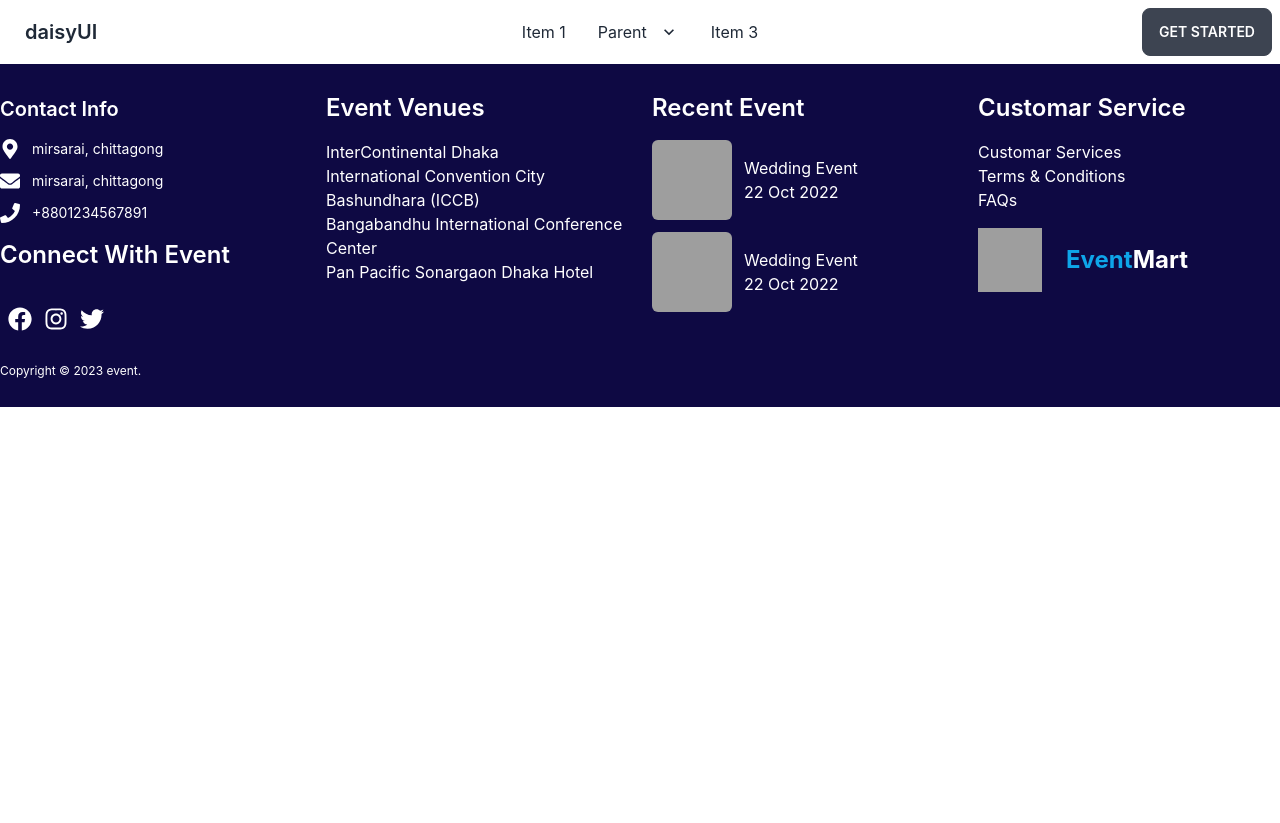
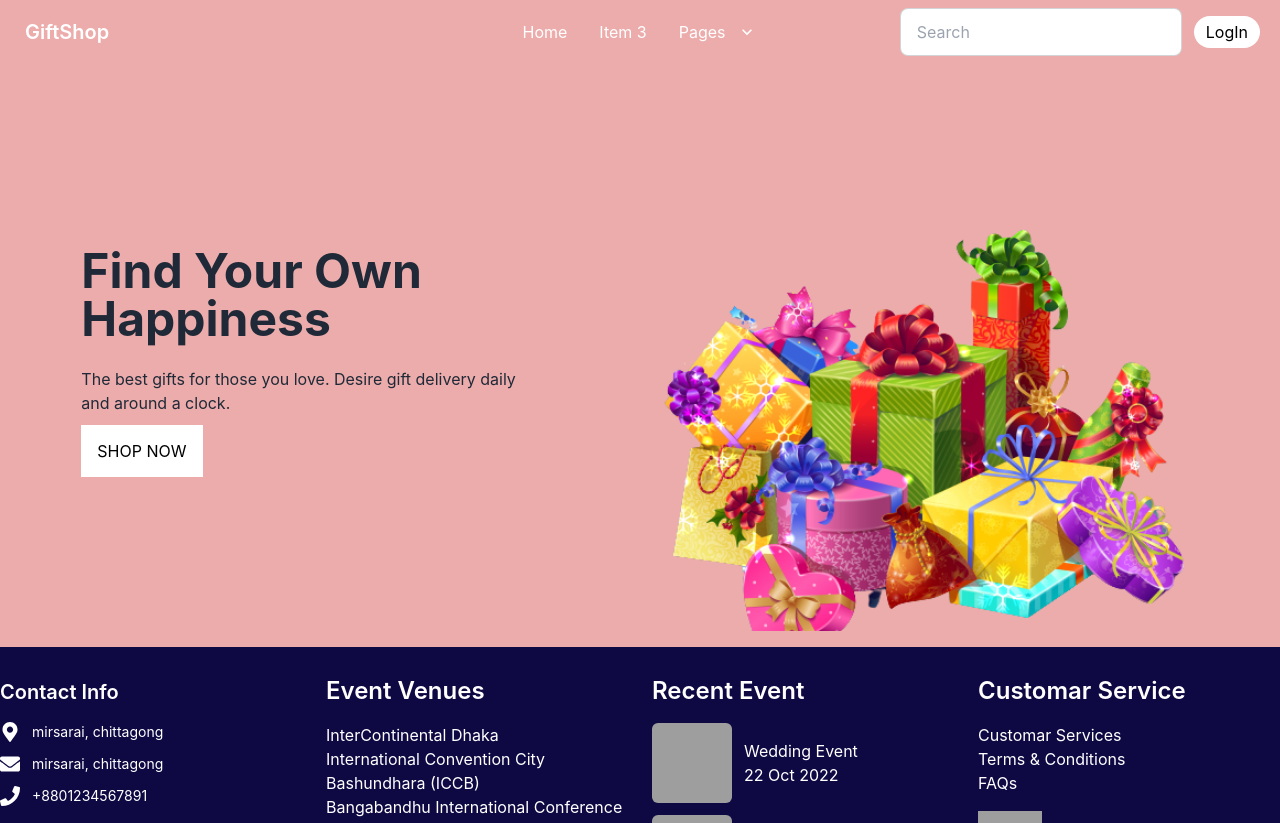
Before and after one commit to ShakilTalukder07/gift-shop, a React (Create React App) app: page / in a window 1280 px wide. Shown: the top 823 px of the page. Before the commit the page ends 800 px from the top, so only its background shows below. Built offline with nearby package versions, Linux system fonts and the light colour scheme; grey boxes are pictures that could not be loaded.

Commit message:
banner complete

```diff
--- /dev/null
+++ b/src/Layout/Layout.js
@@ -0,0 +1,16 @@
+import React from 'react';
+import Navbar from '../components/Navbar/Navbar';
+import { Outlet } from 'react-router-dom';
+import Footer from '../components/Footer/Footer';
+
+const Layout = () => {
+    return (
+        <div>
+            <Navbar></Navbar>
+            <Outlet></Outlet>
+            <Footer></Footer>
+        </div>
+    );
+};
+
+export default Layout;
--- a/src/components/Footer/Footer.js
+++ b/src/components/Footer/Footer.js
@@ -29,9 +29,9 @@
                             <div className='mt-4'>
                                 <h4 className="text-2xl capitalize mb-4 font-semibold">connect with event</h4>
                                 <ul className='navbar gap-3'>
-                                    <li> <a href="https://www.facebook.com" target="_blank" ><FaFacebook size={24} /></a> </li>
-                                    <li> <a href="https://www.instagram.com" target="_blank" > <FaInstagram size={24} /> </a> </li>
-                                    <li> <a href="https://twitter.com" target='_blank' ><FaTwitter size={24} /></a> </li>
+                                    <li> <Link to="https://www.facebook.com" target="_blank" ><FaFacebook size={24} /></Link> </li>
+                                    <li> <Link to="https://www.instagram.com" target="_blank" > <FaInstagram size={24} /> </Link> </li>
+                                    <li> <Link to="https://twitter.com" target='_blank' ><FaTwitter size={24} /></Link> </li>
                                 </ul>
                                 <p className='text-xs mt-3'>Copyright &copy; 2023 event.</p>
                             </div>
@@ -86,9 +86,8 @@
                             <div className='mt-4'>
                                 <div className="flex items-center gap-6">
                                     <img src="https://i.ibb.co/khpBckc/f67.png" alt="" className='h-16 w-16' />
-                                    <h4 className="text-2xl font-bold"> <span className='text-[#0EA5E9]'>Event</span>Mart</h4>
+                                    <h4 className="text-2xl font-bold"> <span className='text-[#0EA5E9]'>Gift</span>Shop</h4>
                                 </div>
-                                <p id="google_translate_element" className='text-sm mt-3 text-justify'></p>
                             </div>
                         </div>
                     </div>
--- a/src/components/Navbar/Navbar.js
+++ b/src/components/Navbar/Navbar.js
@@ -1,49 +1,51 @@
 import React from 'react';
+import { Link } from 'react-router-dom';
 
 const Navbar = () => {
     return (
         <div>
-            <div className="navbar bg-base-100">
+            <div className="navbar bg-[#ECACAB]">
                 <div className="navbar-start">
                     <div className="dropdown">
                         <label tabIndex={0} className="btn btn-ghost lg:hidden">
                             <svg xmlns="http://www.w3.org/2000/svg" className="h-5 w-5" fill="none" viewBox="0 0 24 24" stroke="currentColor"><path strokeLinecap="round" strokeLinejoin="round" strokeWidth="2" d="M4 6h16M4 12h8m-8 6h16" /></svg>
                         </label>
-                        <ul tabIndex={0} className="menu menu-compact dropdown-content mt-3 p-2 shadow bg-base-100 rounded-box w-52">
-                            <li><a>Item 1</a></li>
-                            <li tabIndex={0}>
-                                <a className="justify-between">
-                                    Parent
-                                    <svg className="fill-current" xmlns="http://www.w3.org/2000/svg" width="24" height="24" viewBox="0 0 24 24"><path d="M8.59,16.58L13.17,12L8.59,7.41L10,6L16,12L10,18L8.59,16.58Z" /></svg>
-                                </a>
-                                <ul className="p-2">
-                                    <li><a>Submenu 1</a></li>
-                                    <li><a>Submenu 2</a></li>
+                        <ul tabIndex={0} className="menu menu-compact dropdown-content mt-3 p-2 shadow bg-white rounded-box w-52">
+                            <li className='text-black'><Link>Home</Link></li>
+                            <li className='text-black'><Link>Item 3</Link></li>
+                            <li className='text-black' tabIndex={0}>
+                                <Link>
+                                    Pages
+                                    <svg className="fill-current" xmlns="http://www.w3.org/2000/svg" width="20" height="20" viewBox="0 0 24 24"><path d="M7.41,8.58L12,13.17L16.59,8.58L18,10L12,16L6,10L7.41,8.58Z" /></svg>
+                                </Link>
+                                <ul className="p-2 text-black bg-white">
+                                    <li><Link>About Us</Link></li>
+                                    <li><Link>Contact</Link></li>
                                 </ul>
                             </li>
-                            <li><a>Item 3</a></li>
                         </ul>
                     </div>
-                    <a className="btn btn-ghost normal-case text-xl">daisyUI</a>
+                    <Link className="btn btn-ghost normal-case text-xl text-white">GiftShop</Link>
                 </div>
                 <div className="navbar-center hidden lg:flex">
                     <ul className="menu menu-horizontal px-1">
-                        <li><a>Item 1</a></li>
-                        <li tabIndex={0}>
-                            <a>
-                                Parent
+                        <li className='text-white'><Link>Home</Link></li>
+                        <li className='text-white'><Link>Item 3</Link></li>
+                        <li className='text-white' tabIndex={0}>
+                            <Link>
+                                Pages
                                 <svg className="fill-current" xmlns="http://www.w3.org/2000/svg" width="20" height="20" viewBox="0 0 24 24"><path d="M7.41,8.58L12,13.17L16.59,8.58L18,10L12,16L6,10L7.41,8.58Z" /></svg>
-                            </a>
-                            <ul className="p-2">
-                                <li><a>Submenu 1</a></li>
-                                <li><a>Submenu 2</a></li>
+                            </Link>
+                            <ul className="p-2 text-black bg-white z-10">
+                                <li><Link>About Us</Link></li>
+                                <li><Link>Contact</Link></li>
                             </ul>
                         </li>
-                        <li><a>Item 3</a></li>
                     </ul>
                 </div>
                 <div className="navbar-end">
-                    <a className="btn">Get started</a>
+                    <input type="text" placeholder="Search" className="input input-bordered" />
+                    <Link className='bg-white text-black px-3 py-1 mx-3 rounded-3xl'>LogIn</Link>
                 </div>
             </div>
         </div>
--- /dev/null
+++ b/src/pages/Home/Banner/Banner.js
@@ -0,0 +1,22 @@
+import React from 'react';
+import giftBox from '../../../assets/giftBox.png'
+import { Link } from 'react-router-dom';
+
+const Banner = () => {
+    return (
+        <div>
+            <div className="hero bg-[#ECACAB]">
+                <div className="hero-content flex-col lg:flex-row-reverse">
+                    <img className='w-full md:w-1/2 lg:w-1/2 h-full' src={giftBox} alt=''/>
+                    <div className='w-full md:w-1/2 lg:w-1/2'>
+                        <h1 className="text-5xl font-bold">Find Your Own Happiness</h1>
+                        <p className="py-6">The best gifts for those you love. Desire gift delivery daily <br /> and around a clock.</p>
+                        <Link className="bg-white text-black p-4">SHOP NOW</Link>
+                    </div>
+                </div>
+            </div>
+        </div>
+    );
+};
+
+export default Banner;
--- /dev/null
+++ b/src/pages/Home/Home/Home.js
@@ -0,0 +1,12 @@
+import React from 'react';
+import Banner from '../Banner/Banner';
+
+const Home = () => {
+    return (
+        <div>
+            <Banner></Banner>
+        </div>
+    );
+};
+
+export default Home;
--- a/src/routes/Routes.js
+++ b/src/routes/Routes.js
@@ -1,6 +1,7 @@
 import { createBrowserRouter } from "react-router-dom";
 import Main from "../Layout/Main";
 import ErrorElement from "../components/ErrorElement/ErrorElement";
+import Home from "../pages/Home/Home/Home";
 
 export const router = createBrowserRouter([
     {
@@ -8,7 +9,10 @@
         element: <Main></Main>,
         errorElement: <ErrorElement></ErrorElement>,
         children: [
-
+            {
+                path: "/",
+                element: <Home></Home>
+            }
         ]
     }
 ])
```
Also changed, not shown: src/assets/giftBox.png (added).
